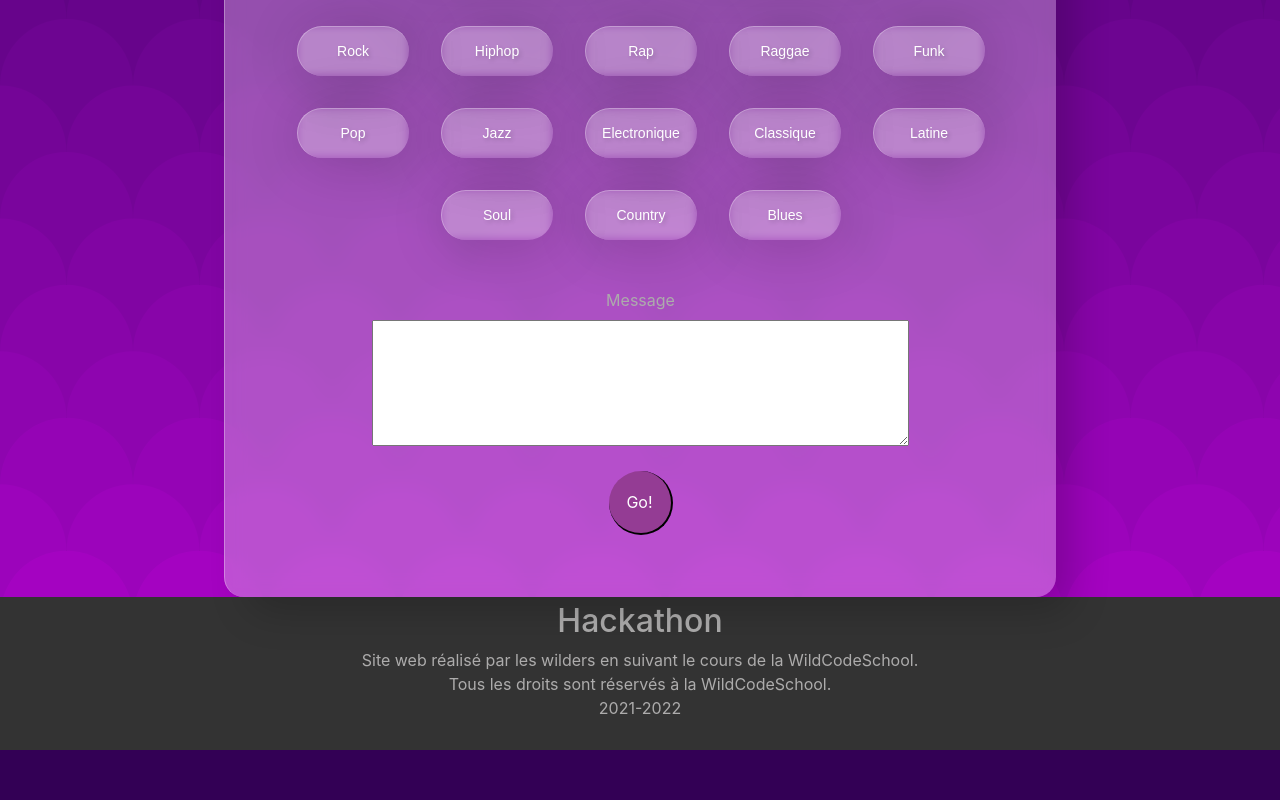
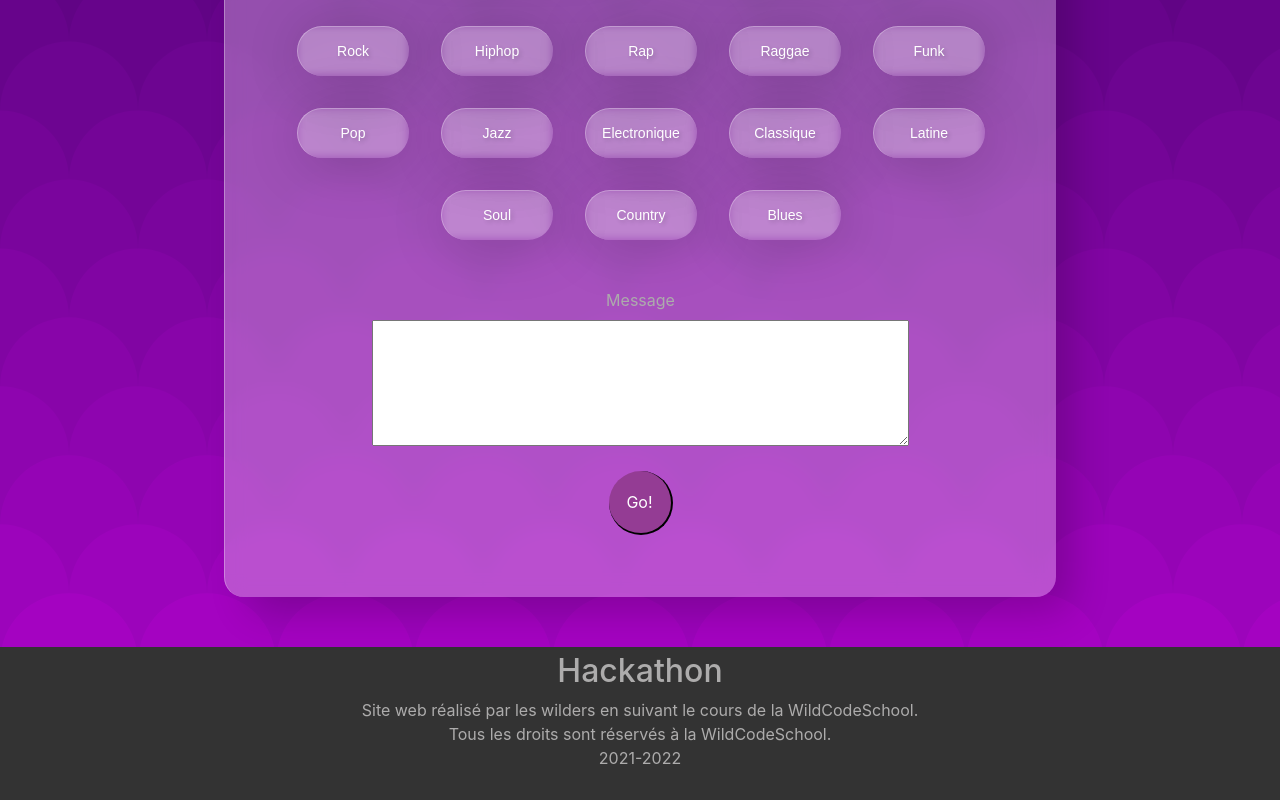
Before and after one commit to ThomasFr45/Hackathon1, a React (Create React App) app: page /profiles/1 in a window 1280 px wide. Shown: the part 579-1379 px from the top of the page. Before the commit the page ends 1329 px from the top, so only its background shows below. Built offline with nearby package versions, Linux system fonts and the light colour scheme.

Commit message:
update css component profilrform and margin top  footer

```diff
--- a/src/App.css
+++ b/src/App.css
@@ -76,6 +76,7 @@ footer {
   padding-top: 5px;
   padding-bottom: 30px;
   margin: 0;
+  margin-top: 50px;
 }
 
 footer p {
--- a/src/components/ProfileForm.css
+++ b/src/components/ProfileForm.css
@@ -37,7 +37,7 @@ input {
   box-shadow: 4px 4px 60px rgba(0,0,0,0.2);
   color: #fff;
   font-family: Montserrat, sans-serif;
-  font-weight: 500;
+  font-weight: 500px;
   transition: all 0.2s ease-in-out;
   text-shadow: 2px 2px 4px rgba(0,0,0,0.2);
 }
```
